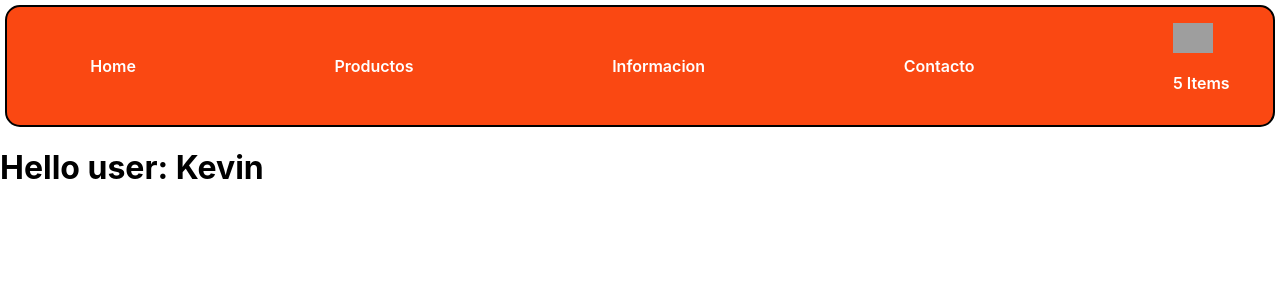
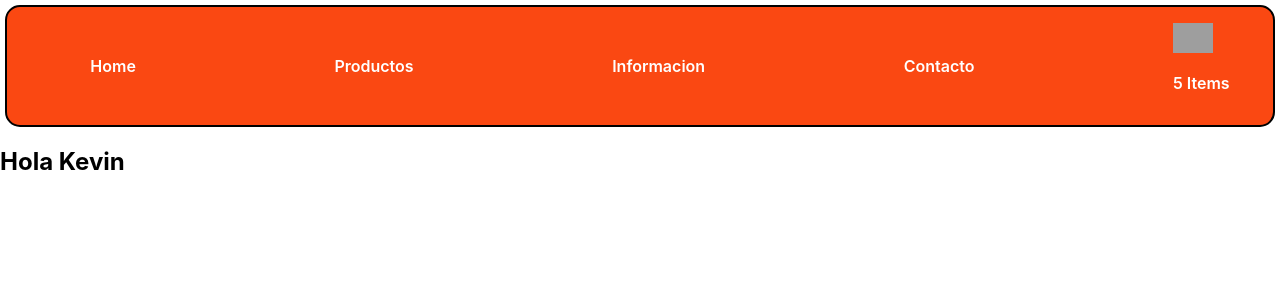
Before and after one commit to kvnaaron26/ReactProject-Repository, a React (Create React App) app: page / in a window 1280 px wide. Shown: the top 300 px of the page. Built offline with nearby package versions, Linux system fonts and the light colour scheme; grey boxes are pictures that could not be loaded.

Commit message:
Arreglo Cart - Desafio

```diff
--- a/src/App.js
+++ b/src/App.js
@@ -1,17 +1,16 @@
 import './App.css';
+import Header from "./components/Header";
 import NavBar from "./components/NavBar";
 
-
-const name = "Kevin";
 
 function App () {
   return (
     <>
       <NavBar />
 
-      <h1>Hello user: {name}</h1>
+      <Header greeting="Hola Kevin" />
     </>
   );
-};
+}
 
 export default App;
--- a/src/components/CartWidget.js
+++ b/src/components/CartWidget.js
@@ -1,3 +1,4 @@
+
 const CartWidget = () => {
     return (
         <img
@@ -6,6 +7,6 @@ const CartWidget = () => {
             width="40px"
         />
     );
-};
+}
 
 export default CartWidget;
--- /dev/null
+++ b/src/components/Header.js
@@ -0,0 +1,8 @@
+
+function Header ( {greeting} ) {
+    return (
+        <h2>{ greeting }</h2>
+    );
+}
+
+export default Header;
```
